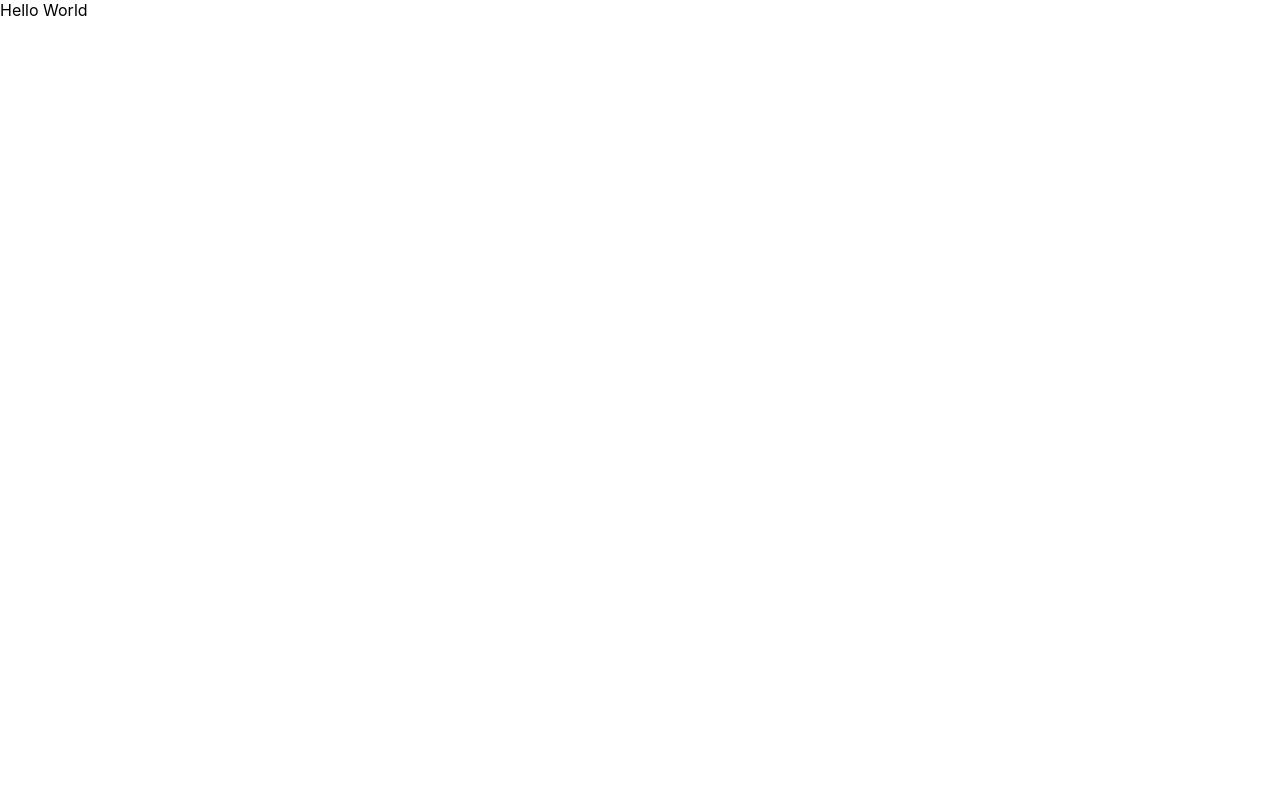
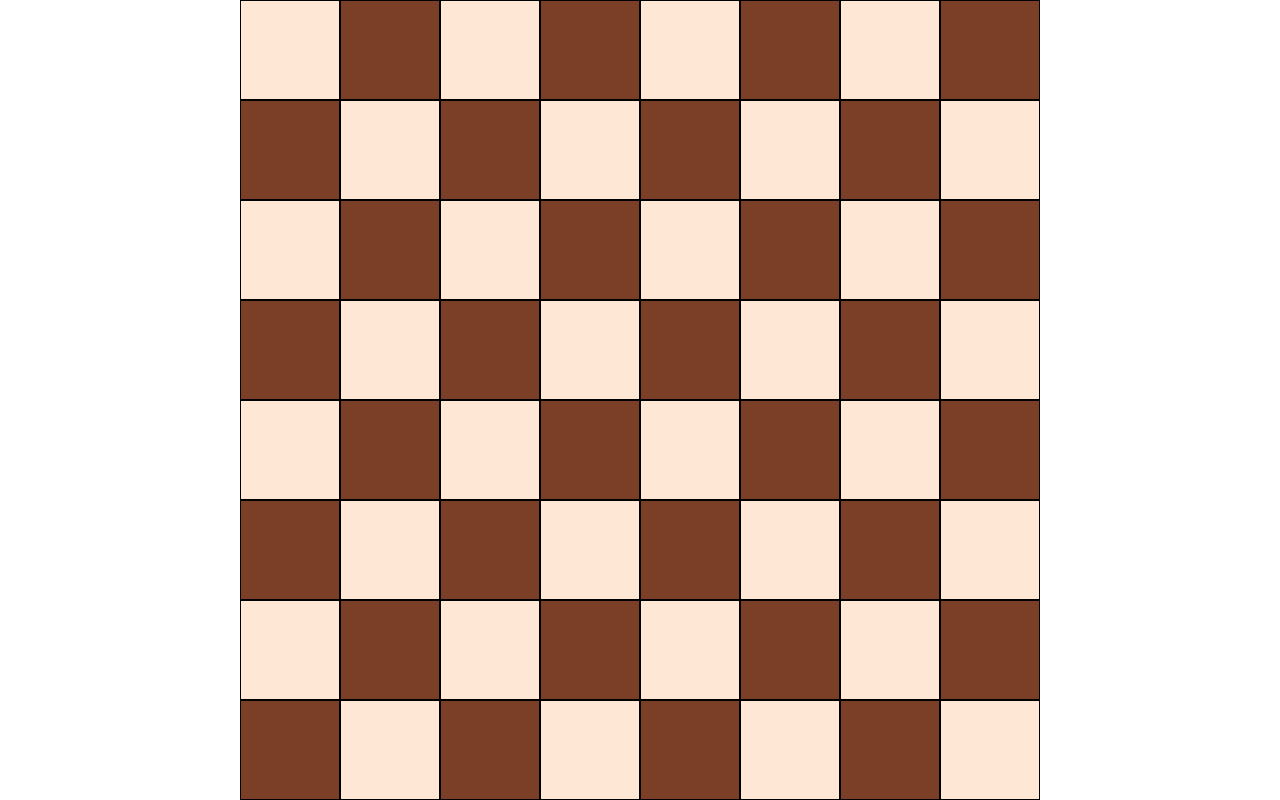
Before and after one commit to RobbieProkop/chess, a React (Create React App) app in the folder frontend/: page / in a window 1280 px wide. Built offline with nearby package versions, Linux system fonts and the light colour scheme.

Commit message:
begin creating chess board

```diff
--- a/frontend/src/App.tsx
+++ b/frontend/src/App.tsx
@@ -1,5 +1,11 @@
+import Board from "./components/Board";
+
 function App() {
-  return <div className="App">Hello World</div>;
+  return (
+    <div className="App">
+      <Board />
+    </div>
+  );
 }
 
 export default App;
--- /dev/null
+++ b/frontend/src/components/Board.tsx
@@ -0,0 +1,82 @@
+import "../styles/board.scss";
+
+const Board = () => {
+  return (
+    <div className="board">
+      <ul>
+        <li className="square light"></li>
+        <li className="square dark"></li>
+        <li className="square light"></li>
+        <li className="square dark"></li>
+        <li className="square light"></li>
+        <li className="square dark"></li>
+        <li className="square light"></li>
+        <li className="square dark"></li>
+
+        <li className="square dark"></li>
+        <li className="square light"></li>
+        <li className="square dark"></li>
+        <li className="square light"></li>
+        <li className="square dark"></li>
+        <li className="square light"></li>
+        <li className="square dark"></li>
+        <li className="square light"></li>
+
+        <li className="square light"></li>
+        <li className="square dark"></li>
+        <li className="square light"></li>
+        <li className="square dark"></li>
+        <li className="square light"></li>
+        <li className="square dark"></li>
+        <li className="square light"></li>
+        <li className="square dark"></li>
+
+        <li className="square dark"></li>
+        <li className="square light"></li>
+        <li className="square dark"></li>
+        <li className="square light"></li>
+        <li className="square dark"></li>
+        <li className="square light"></li>
+        <li className="square dark"></li>
+        <li className="square light"></li>
+
+        <li className="square light"></li>
+        <li className="square dark"></li>
+        <li className="square light"></li>
+        <li className="square dark"></li>
+        <li className="square light"></li>
+        <li className="square dark"></li>
+        <li className="square light"></li>
+        <li className="square dark"></li>
+
+        <li className="square dark"></li>
+        <li className="square light"></li>
+        <li className="square dark"></li>
+        <li className="square light"></li>
+        <li className="square dark"></li>
+        <li className="square light"></li>
+        <li className="square dark"></li>
+        <li className="square light"></li>
+
+        <li className="square light"></li>
+        <li className="square dark"></li>
+        <li className="square light"></li>
+        <li className="square dark"></li>
+        <li className="square light"></li>
+        <li className="square dark"></li>
+        <li className="square light"></li>
+        <li className="square dark"></li>
+
+        <li className="square dark"></li>
+        <li className="square light"></li>
+        <li className="square dark"></li>
+        <li className="square light"></li>
+        <li className="square dark"></li>
+        <li className="square light"></li>
+        <li className="square dark"></li>
+        <li className="square light"></li>
+      </ul>
+    </div>
+  );
+};
+export default Board;
--- a/frontend/src/index.scss
+++ /dev/null
@@ -1,13 +0,0 @@
-body {
-  margin: 0;
-  font-family: -apple-system, BlinkMacSystemFont, 'Segoe UI', 'Roboto', 'Oxygen',
-    'Ubuntu', 'Cantarell', 'Fira Sans', 'Droid Sans', 'Helvetica Neue',
-    sans-serif;
-  -webkit-font-smoothing: antialiased;
-  -moz-osx-font-smoothing: grayscale;
-}
-
-code {
-  font-family: source-code-pro, Menlo, Monaco, Consolas, 'Courier New',
-    monospace;
-}
--- a/frontend/src/index.tsx
+++ b/frontend/src/index.tsx
@@ -1,6 +1,6 @@
 import React from "react";
 import ReactDOM from "react-dom/client";
-import "./index.scss";
+import "./styles/index.scss";
 import App from "./App";
 
 const root = ReactDOM.createRoot(
--- /dev/null
+++ b/frontend/src/styles/board.scss
@@ -0,0 +1,27 @@
+.board {
+  height: 100vh;
+  margin: auto;
+  display: flex;
+  align-items: center;
+  justify-content: center;
+  width: 800px;
+  ul {
+    display: grid;
+    justify-content: center;
+    grid-template-columns: repeat(8, 1fr);
+    grid-gap: 0;
+  }
+
+  .square {
+    height: 100px;
+    width: 100px;
+    border: 1px solid black;
+  }
+  .dark {
+    background: #7b3e26;
+  }
+
+  .light {
+    background: #ffe7d5;
+  }
+}
--- /dev/null
+++ b/frontend/src/styles/index.scss
@@ -0,0 +1,22 @@
+* {
+  margin: 0;
+  padding: 0;
+  box-sizing: border-box;
+}
+
+body {
+  font-family: -apple-system, BlinkMacSystemFont, "Segoe UI", "Roboto", "Oxygen",
+    "Ubuntu", "Cantarell", "Fira Sans", "Droid Sans", "Helvetica Neue",
+    sans-serif;
+  -webkit-font-smoothing: antialiased;
+  -moz-osx-font-smoothing: grayscale;
+}
+
+code {
+  font-family: source-code-pro, Menlo, Monaco, Consolas, "Courier New",
+    monospace;
+}
+
+li {
+  list-style: none;
+}
```
Also changed, not shown: 2 other files (tests, documents, lock files or other folders).
